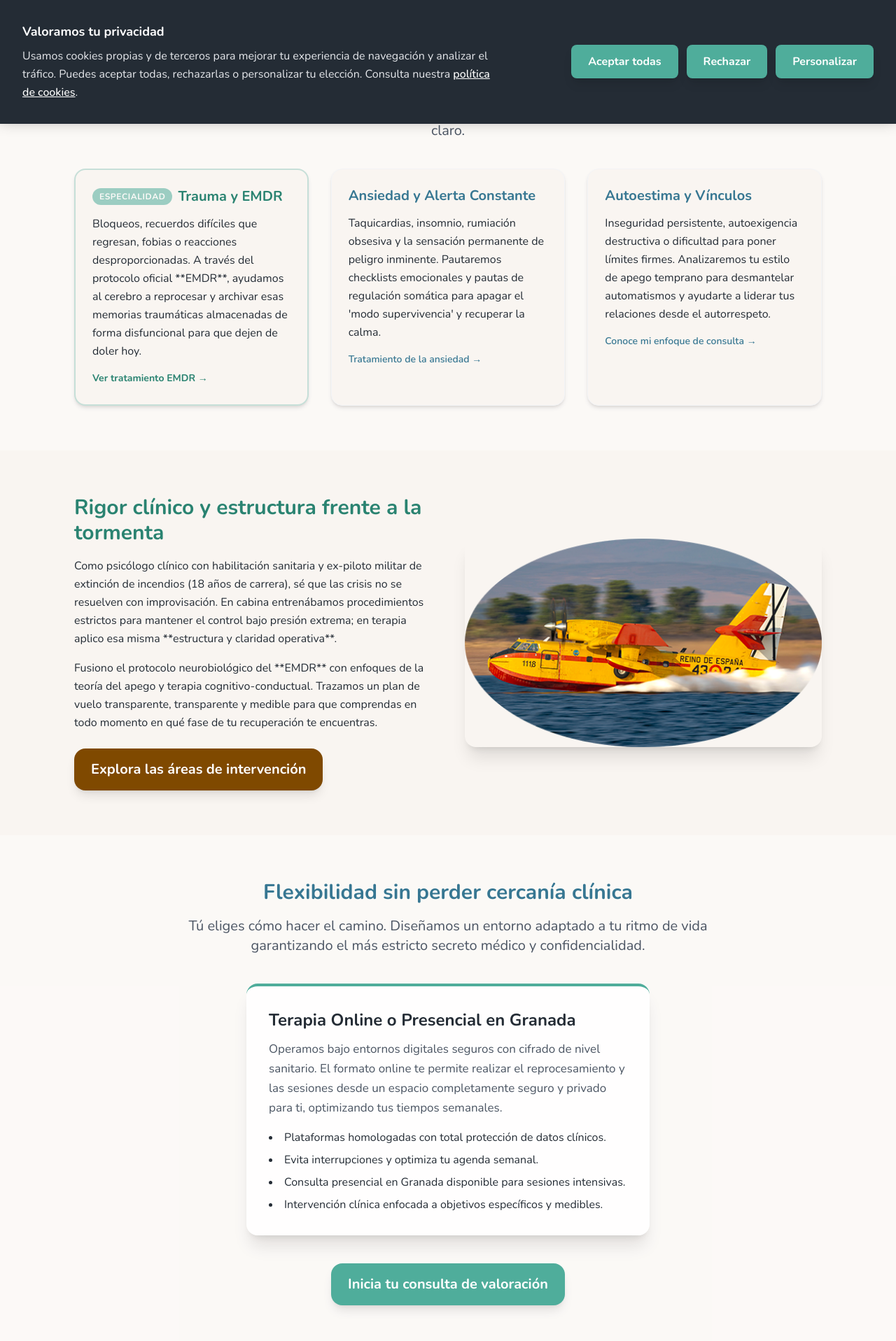
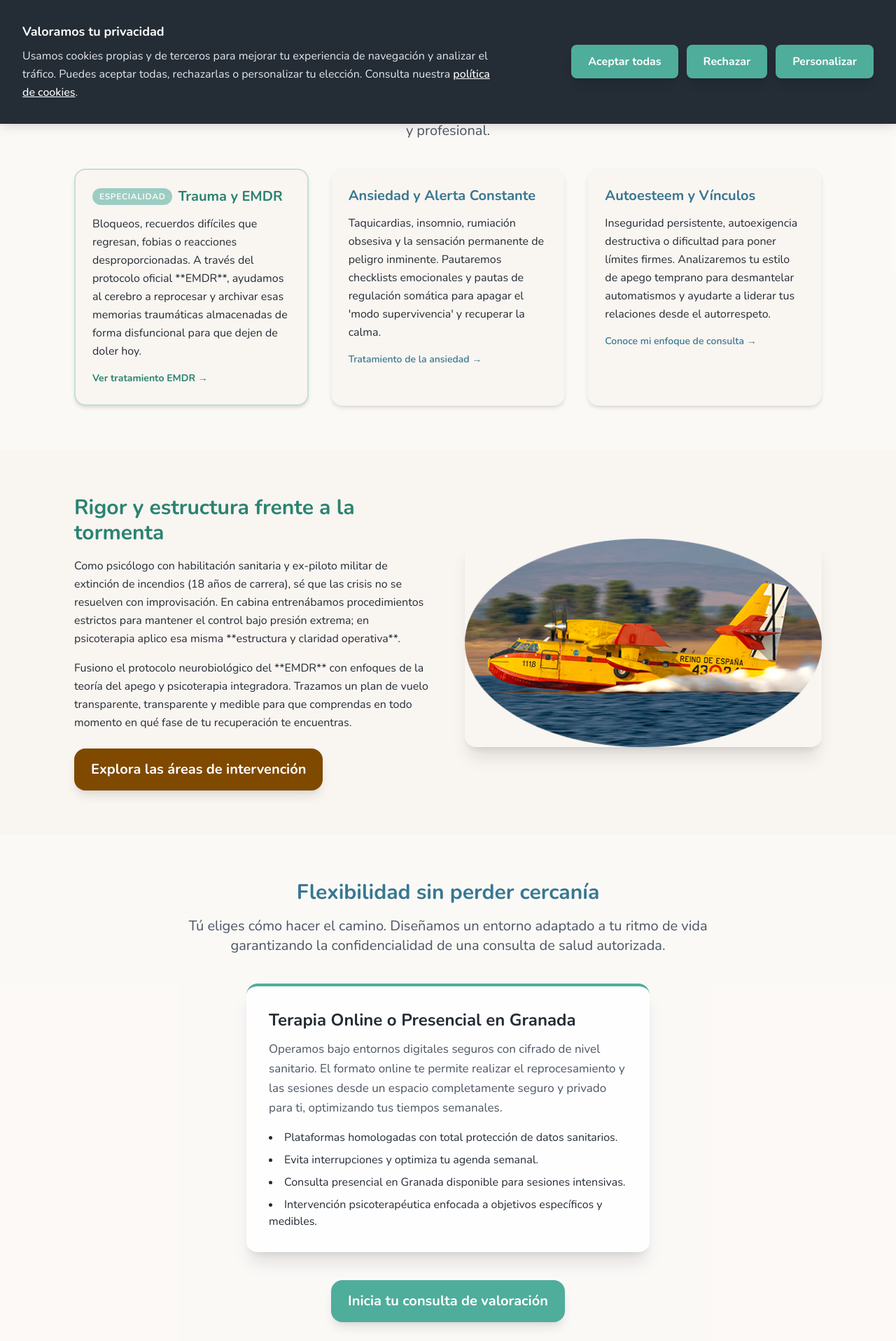
Before and after one commit to psicopiloto/psicopilotopage1, a Next.js app: page / in a window 1280 px wide. Shown: the part 623-2540 px from the top of the page at 70% size. Built offline with nearby package versions, Linux system fonts and the light colour scheme.

Commit message:
Update index.js

```diff
--- a/pages/index.js
+++ b/pages/index.js
@@ -9,14 +9,10 @@ import AnimatedCTA from "../components/AnimatedCTA";
 import BackgroundLogo from "../components/BackgroundLogo";
 import Image from "next/image";
 
-// ========================================================================
-// FUNCIÓN AUXILIAR: Calcular "Hace cuánto tiempo"
-// ========================================================================
 const timeAgo = (dateString) => {
   const now = new Date();
   const past = new Date(dateString);
   const diffInSeconds = Math.floor((now - past) / 1000);
-
   const days = Math.floor(diffInSeconds / (3600 * 24));
   const weeks = Math.floor(days / 7);
   const months = Math.floor(days / 30);
@@ -33,9 +29,6 @@ const timeAgo = (dateString) => {
   return `Hace ${years} años`;
 };
 
-// ========================================================================
-// DATOS DE TESTIMONIOS (Se mantienen intactos)
-// ========================================================================
 const getPastDate = (daysAgo) => {
   const d = new Date();
   d.setDate(d.getDate() - daysAgo);
@@ -85,13 +78,9 @@ const avatarColors = [
   "bg-[#a142f4]", "bg-[#d93025]", "bg-[#1a73e8]", "bg-[#1e8e3e]", "bg-[#f9ab00]", "bg-[#e37400]"
 ];
 
-// ========================================================================
-// COMPONENTE TARJETA DE RESEÑA
-// ========================================================================
 const ReviewCard = ({ item, avatarColorClass }) => {
   const [isExpanded, setIsExpanded] = useState(false);
   const timeAgoText = timeAgo(item.date);
-
   const CHAR_LIMIT = 150;
   const shouldTruncate = item.text.length > CHAR_LIMIT;
 
@@ -142,9 +131,6 @@ const ReviewCard = ({ item, avatarColorClass }) => {
   );
 };
 
-// ========================================================================
-// COMPONENTE CARRUSEL (Se mantiene intacto)
-// ========================================================================
 const TestimonialCarousel = ({ data }) => {
   const originalLength = data.length;
   const extendedData = useMemo(() => [...data, ...data, ...data, ...data], [data]);
@@ -251,9 +237,6 @@ const TestimonialCarousel = ({ data }) => {
   );
 };
 
-// ========================================================================
-// PÁGINA PRINCIPAL (ENFOQUE ABSOLUTO EN TRAUMA Y EMDR)
-// ========================================================================
 export default function Home() {
   const googleReviewsLink = "https://share.google/7GKlTrF0YTfa8pGSq";
 
@@ -265,7 +248,6 @@ export default function Home() {
         <link href="https://fonts.googleapis.com/css2?family=Roboto:wght@400;500;700&display=swap" rel="stylesheet" />
       </Head>
 
-      {/* 🚀 SEO INTEGRADO CON FOCO EN EMDR Y GRANADA */}
       <NextSeo
         title="Especialista en Trauma y Reprocesamiento EMDR"
         description="Consulta de psicología online y presencial en Granada. Jose Carlos Rguez. es especialista en psicoterapia del trauma y reprocesamiento EMDR para superar bloqueos y ansiedad."
@@ -288,22 +270,19 @@ export default function Home() {
       <Nav />
 
       <main className="flex-grow pt-16 relative z-10">
-        {/* ENCABEZADO: REFUERZO DE EMDR DESDE LA PRIMERA LÍNEA */}
         <PageHeader
           title="Toma los mandos de tu bienestar emocional"
-          subtitle="Consulta de psicología integradora y clínica en Granada especializada en Reprocesamiento EMDR y Trauma. Un espacio estructurado para procesar el pasado y recuperar el control de tu presente."
+          subtitle="Consulta sanitaria en Granada especializada en Reprocesamiento EMDR y Trauma. Un espacio estructurado para procesar el pasado y recuperar el control de tu presente."
           backgroundImage="/fotoinicio1.webp"
           cta={{ href: "/contacto", text: "Inicia tu plan de vuelo", color: "green" }}
         />
 
-        {/* SECCIÓN PRINCIPAL: ¿TE SIENTES ASÍ? (EMDR LIDERANDO LA LISTA) */}
         <section className="py-16 bg-white/40">
           <div className="container mx-auto px-4 max-w-5xl text-center">
             <h2 className="text-3xl font-bold mb-4 text-psicopiloto-blue-600">¿Sientes que el pasado o la alerta bloquean tu rumbo?</h2>
-            <p className="text-xl text-psicopiloto-gray-500 mb-10 max-w-3xl mx-auto">Cuando sufrimos un impacto emocional o vivimos bajo estrés continuado, nuestro sistema nervioso se congestiona. Te acompaño a desbloquearlo con un método clínico claro.</p>
+            <p className="text-xl text-psicopiloto-gray-500 mb-10 max-w-3xl mx-auto">Cuando sufrimos un impacto emocional o vivimos bajo estrés continuado, nuestro sistema nervioso se congestiona. Te acompaño a desbloquearlo con un método claro y profesional.</p>
             <div className="grid md:grid-cols-3 gap-8 text-left">
 
-              {/* ⚡ PRIMERA POSICIÓN: EMDR Y TRAUMA */}
               <div className="p-6 bg-psicopiloto-sand-50 rounded-2xl shadow-md hover:shadow-xl transition transform hover:-translate-y-1 border-2 border-psicopiloto-green-500/30">
                 <div className="flex items-center mb-3">
                   <span className="bg-psicopiloto-green-500 text-white font-bold text-xs px-2.5 py-1 rounded-full uppercase mr-2 tracking-wider animate-pulse">Especialidad</span>
@@ -320,7 +299,7 @@ export default function Home() {
               </div>
 
               <div className="p-6 bg-psicopiloto-sand-50 rounded-2xl shadow-md hover:shadow-xl transition transform hover:-translate-y-1 border border-gray-100">
-                <h3 className="text-xl font-bold mb-3 text-psicopiloto-blue-600">Autoestima y Vínculos</h3>
+                <h3 className="text-xl font-bold mb-3 text-psicopiloto-blue-600">Autoesteem y Vínculos</h3>
                 <p className="text-psicopiloto-gray-700 text-base leading-relaxed">Inseguridad persistente, autoexigencia destructiva o dificultad para poner límites firmes. Analizaremos tu estilo de apego temprano para desmantelar automatismos y ayudarte a liderar tus relaciones desde el autorrespeto.</p>
                 <a href="/sobre-mi" className="text-sm font-semibold text-psicopiloto-blue-600 hover:underline mt-4 inline-block">Conoce mi enfoque de consulta →</a>
               </div>
@@ -329,14 +308,13 @@ export default function Home() {
           </div>
         </section>
 
-        {/* SECCIÓN MENTALIDAD DE CABINA + CLÍNICA */}
         <section className="py-16 bg-psicopiloto-sand-50">
           <div className="container mx-auto px-4 max-w-5xl">
             <div className="grid md:grid-cols-2 gap-12 items-center">
               <div>
-                <h2 className="text-3xl font-bold mb-4 text-psicopiloto-green-600">Rigor clínico y estructura frente a la tormenta</h2>
-                <p className="text-psicopiloto-gray-700 text-base leading-relaxed mb-4">Como psicólogo clínico con habilitación sanitaria y ex-piloto militar de extinción de incendios (18 años de carrera), sé que las crisis no se resuelven con improvisación. En cabina entrenábamos procedimientos estrictos para mantener el control bajo presión extrema; en terapia aplico esa misma **estructura y claridad operativa**.</p>
-                <p className="text-psicopiloto-gray-700 text-base leading-relaxed mb-6">Fusiono el protocolo neurobiológico del **EMDR** con enfoques de la teoría del apego y terapia cognitivo-conductual. Trazamos un plan de vuelo transparente, transparente y medible para que comprendas en todo momento en qué fase de tu recuperación te encuentras.</p>
+                <h2 className="text-3xl font-bold mb-4 text-psicopiloto-green-600">Rigor y estructura frente a la tormenta</h2>
+                <p className="text-psicopiloto-gray-700 text-base leading-relaxed mb-4">Como psicólogo con habilitación sanitaria y ex-piloto militar de extinción de incendios (18 años de carrera), sé que las crisis no se resuelven con improvisación. En cabina entrenábamos procedimientos estrictos para mantener el control bajo presión extrema; en psicoterapia aplico esa misma **estructura y claridad operativa**.</p>
+                <p className="text-psicopiloto-gray-700 text-base leading-relaxed mb-6">Fusiono el protocolo neurobiológico del **EMDR** con enfoques de la teoría del apego y psicoterapia integradora. Trazamos un plan de vuelo transparente, transparente y medible para que comprendas en todo momento en qué fase de tu recuperación te encuentras.</p>
                 <AnimatedCTA href="/servicios" text="Explora las áreas de intervención" color="honey" />
               </div>
               <div className="hidden md:block">
@@ -346,20 +324,19 @@ export default function Home() {
           </div>
         </section>
 
-        {/* SECCIÓN MODALIDAD ONLINE / GRANADA */}
         <section className="py-16 bg-white/40">
           <div className="container mx-auto px-4 max-w-5xl text-center">
-            <h2 className="text-3xl font-bold mb-4 text-psicopiloto-blue-600">Flexibilidad sin perder cercanía clínica</h2>
-            <p className="text-xl text-psicopiloto-gray-500 mb-10 max-w-3xl mx-auto">Tú eliges cómo hacer el camino. Diseñamos un entorno adaptado a tu ritmo de vida garantizando el más estricto secreto médico y confidencialidad.</p>
+            <h2 className="text-3xl font-bold mb-4 text-psicopiloto-blue-600">Flexibilidad sin perder cercanía</h2>
+            <p className="text-xl text-psicopiloto-gray-500 mb-10 max-w-3xl mx-auto">Tú eliges cómo hacer el camino. Diseñamos un entorno adaptado a tu ritmo de vida garantizando la confidencialidad de una consulta de salud autorizada.</p>
             <div className="grid md:grid-cols-1 gap-8 text-left max-w-xl mx-auto">
               <div className="p-8 border-t-4 border-psicopiloto-green-500 bg-white/80 rounded-2xl shadow-xl">
                 <h3 className="text-2xl font-bold mb-3 text-psicopiloto-gray-700">Terapia Online o Presencial en Granada</h3>
                 <p className="mb-4 text-psicopiloto-gray-500">Operamos bajo entornos digitales seguros con cifrado de nivel sanitario. El formato online te permite realizar el reprocesamiento y las sesiones desde un espacio completamente seguro y privado para ti, optimizando tus tiempos semanales.</p>
                 <ul className="list-disc list-inside space-y-2 text-psicopiloto-gray-600 text-base">
-                  <li>Plataformas homologadas con total protección de datos clínicos.</li>
+                  <li>Plataformas homologadas con total protección de datos sanitarios.</li>
                   <li>Evita interrupciones y optimiza tu agenda semanal.</li>
                   <li>Consulta presencial en Granada disponible para sesiones intensivas.</li>
-                  <li>Intervención clínica enfocada a objetivos específicos y medibles.</li>
+                  <li>Intervención psicoterapéutica enfocada a objetivos específicos y medibles.</li>
                 </ul>
               </div>
             </div>
@@ -369,7 +346,6 @@ export default function Home() {
           </div>
         </section>
 
-        {/* SECCIÓN ORGANIZACIONES */}
         <section className="py-16 bg-white/40">
           <div className="container mx-auto px-4 max-w-5xl text-center">
             <h2 className="text-3xl font-bold mb-4 text-psicopiloto-blue-600">Psicopiloto para Organizaciones</h2>
@@ -380,21 +356,20 @@ export default function Home() {
           </div>
         </section>
 
-        {/* SECCIÓN PERFIL */}
         <section className="py-16 bg-psicopiloto-sand-50">
           <div className="container mx-auto max-w-5xl">
             <h2 className="text-3xl font-bold mb-8 text-center text-psicopiloto-blue-600">El origen de la metodología</h2>
             <div className="grid grid-cols-1 md:grid-cols-2 gap-8 p-6 bg-white/70 rounded-2xl shadow-xl">
               <div className="flex flex-col h-full p-4">
                 <h3 className="text-2xl font-bold mb-3 text-psicopiloto-green-600">Trayectoria Sanitaria</h3>
-                <p className="leading-relaxed mb-6 text-psicopiloto-gray-700 text-base">Soy Jose Carlos Rguez. Retamar, psicólogo colegiado nº AO14457. Mi labor terapéutica se centra en la psicopatología integradora del trauma, especializándome en herramientas de procesamiento emocional profundo como el EMDR para desbloquear nudos clínicos complejos.</p>
+                <p className="leading-relaxed mb-6 text-psicopiloto-gray-700 text-base">Soy Jose Carlos Rguez. Retamar, psicólogo con habilitación sanitaria colegiado nº AO14457. Mi labor se asienta sobre el marco regulado del ejercicio sanitario, especializándome en herramientas de procesamiento emocional profundo como el EMDR para deshacer nudos psicoterapéuticos complejos.</p>
                 <div className="mt-auto pt-4">
-                  <AnimatedCTA href="/sobre-mi" text="Conoce mi perfil clínico" color="blue" />
+                  <AnimatedCTA href="/sobre-mi" text="Conoce mi perfil sanitario" color="blue" />
                 </div>
               </div>
               <div className="flex flex-col h-full p-4">
                 <h3 className="text-2xl font-bold mb-3 text-psicopiloto-green-600">La Filosofía Psicopiloto</h3>
-                <p className="leading-relaxed mb-6 text-psicopiloto-gray-700 text-base">Buscamos una meta clara: que recuperes una base interna de seguridad firme para tomar tus propias decisiones. Trabajamos con rigor clínico protegiendo tu intimidad para desactivar automatismos dolorosos.</p>
+                <p className="leading-relaxed mb-6 text-psicopiloto-gray-700 text-base">Buscamos una meta clara: que recuperes una base interna de seguridad firme para tomar tus propias decisiones. Trabajamos con rigor metodológico protegiendo tu intimidad para desactivar automatismos dolorosos.</p>
                 <div className="mt-auto pt-4">
                   <AnimatedCTA href="/que-es-psicopiloto" text="Descubre la filosofía de vuelo" color="blue" />
                 </div>
@@ -403,17 +378,16 @@ export default function Home() {
           </div>
         </section>
 
-        {/* SECCIÓN ÁREAS CLÍNICAS (EMDR VISIBLE AL INICIO) */}
         <section className="py-16 bg-white/40">
           <div className="container mx-auto max-w-5xl text-center">
-            <h2 className="text-3xl font-bold mb-8 text-psicopiloto-honey-500">Áreas Clínicas de Intervención</h2>
+            <h2 className="text-3xl font-bold mb-8 text-psicopiloto-honey-500">Áreas de Intervención Psicoterapéutica</h2>
             <div className="grid md:grid-cols-2 gap-8">
               {[
                 { title: "Trauma y reprocesamiento EMDR", desc: "Abordaje neurobiológico oficial para liberar recuerdos dolorosos, duelos congelados, fobias o vivencias que sabotean tu calma actual." },
-                { title: "Ansiedad, estrés y pánico", desc: "Técnicas de regulación somática y reestructuración cognitiva para frenar la rumiación y desactivar el bucle de alerta." },
+                { title: "Ansiedad, estrés y pánico", desc: "Técnicas de regulación somática y reestructuración de pensamientos para frenar la rumiación y desactivar el bucle de alerta." },
                 { title: "Depresión y estancamiento vital", desc: "Activación conductual estructurada y centrada en tus valores esenciales para salir de la apatía y recuperar el motor interno." },
                 { title: "Seguridad interna y apego", desc: "Trabajo profundo de autoconfianza y asertividad para sanar la baja autoestima y reconfigurar tus patrones relacionales." },
-                { title: "Terapia y crisis de pareja", desc: "Intervención neutral orientada a desenredar los círculos viciosos de comunicación, sanar desencuentros y reconstruir la confianza." },
+                { title: "Terapia y crisis de pareja", desc: "Intervención orientada a desenredar los círculos viciosos de comunicación, sanar desencuentros y reconstruir la confianza." },
                 { title: "Consultoría y Factores Humanos", desc: "Asesoramiento corporativo especializado en gestión del estrés laboral, optimización del liderazgo y cultura organizativa justa." },
               ].map((s, i) => (
                 <div key={i} className="p-6 bg-psicopiloto-sand-50 rounded-2xl shadow-sm border border-gray-100 transition transform hover:-translate-y-1 hover:shadow-md">
@@ -423,16 +397,15 @@ export default function Home() {
               ))}
             </div>
             <div className="mt-10">
-              <AnimatedCTA href="/servicios" text="Detalles de los servicios clínicos" color="honey" />
+              <AnimatedCTA href="/servicios" text="Detalles de los servicios" color="honey" />
             </div>
           </div>
         </section>
 
-        {/* SECCIÓN DE TESTIMONIOS */}
         <section className="py-24 bg-psicopiloto-sand-50 overflow-hidden">
           <div className="container mx-auto max-w-full text-center">
             <h2 className="text-3xl md:text-4xl font-bold mb-4 text-psicopiloto-blue-600">La experiencia real de mis pacientes</h2>
-            <p className="text-lg text-psicopiloto-gray-500 mb-16 max-w-2xl mx-auto">Opiniones verificadas de personas que han completado su proceso terapéutico en consulta.</p>
+            <p className="text-lg text-psicopiloto-gray-500 mb-16 max-w-2xl mx-auto">Opiniones verificadas de personas que han completado su proceso en consulta.</p>
             <TestimonialCarousel data={testimonialsData} />
             <div className="mt-20">
               <AnimatedCTA href={googleReviewsLink} text="Leer más reseñas en Google" color="blue" isExternal={true} />
@@ -440,14 +413,13 @@ export default function Home() {
           </div>
         </section>
 
-        {/* SECCIÓN FINAL - CTA DE VALORACIÓN */}
         <section className="py-16 bg-white/40 relative overflow-visible">
           <div className="container mx-auto max-w-5xl relative">
             <Image src="/telefono.webp" alt="Llamada a la consulta de Psicopiloto" width={400} height={400} className="w-[200px] h-auto mx-auto mb-6 md:absolute md:top-1/2 md:-translate-y-1/2 md:-left-10 md:w-[350px] lg:w-[400px] lg:-left-20 z-30 drop-shadow-xl" />
             <div className="grid grid-cols-1 md:grid-cols-3 gap-8 items-center p-8 bg-psicopiloto-sand-50 rounded-2xl shadow-xl relative z-20 border border-gray-100">
               <div className="col-span-1 md:col-start-2 md:col-span-2 text-center md:text-left">
                 <h2 className="text-3xl font-bold mb-4 text-psicopiloto-green-500">Da el primer paso hacia la estabilidad</h2>
-                <p className="leading-relaxed mb-6 text-psicopiloto-gray-600 text-base">Escribir o solicitar ayuda suele ser el paso más costoso, y ya estás aquí. Te ofrezco una **primera sesión de valoración gratuita de 30 minutos** para que me cuentes tu situación y tracemos juntos tu plan terapéutico basado en EMDR e integración clínica.</p>
+                <p className="leading-relaxed mb-6 text-psicopiloto-gray-600 text-base">Escribir o solicitar ayuda suele ser el paso más costoso, y ya estás aquí. Te ofrezco una **primera sesión de valoración gratuita de 30 minutos** para que me cuentes tu situación y tracemos juntos tu plan psicoterapéutico basado en EMDR e integración clínica.</p>
                 <div className="flex flex-col sm:flex-row gap-4 justify-center md:justify-start">
                   <AnimatedCTA href="/contacto" text="Reserva tu primera consulta" color="green" />
                 </div>
```
